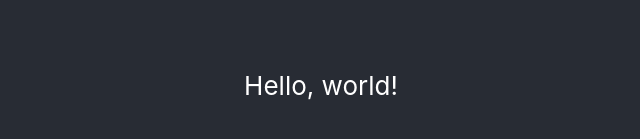
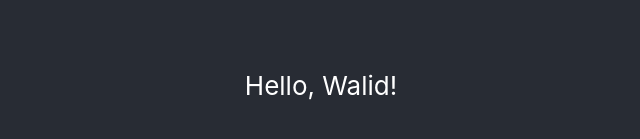
Before and after one commit to walidelbourdiney/1st-app, a React (Create React App) app: page / in a window 1280 px wide. Shown: the part 315-454 px from the top of the page, without its empty margins (319-959 px from the left). Built offline with nearby package versions, Linux system fonts and the light colour scheme.

Commit message:
1st function component

```diff
--- a/src/App.js
+++ b/src/App.js
@@ -1,11 +1,13 @@
 import "./App.css";
 
 function App() {
-  const audience = "world";
+  const audience = ["Walid", "Ali", "World"];
+  const int = Math.floor(Math.random() * 3);
+  const name = audience[int];
   return (
     <div className="App">
       <header className="App-header">
-        <p>Hello, {audience}!</p>
+        <p>Hello, {name}!</p>
       </header>
     </div>
   );
```
